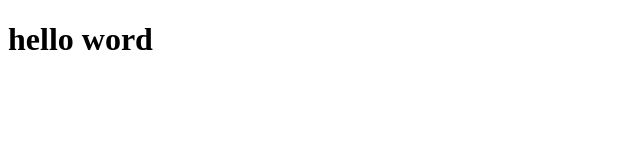
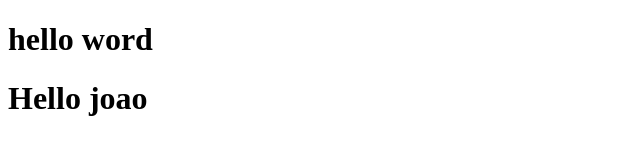
Before and after one commit to joaovictorgds0/projeto-21-04, a plain HTML site: page index.html in a window 1280 px wide. Shown: the whole page, without its empty margins (0-640 px from the left). Drawn offline with Linux system fonts and the light colour scheme.

Commit message:
Update index.html

```diff
--- a/index.html
+++ b/index.html
@@ -7,5 +7,6 @@
 </head>
 <body>
     <h1>hello word</h1>
+    <h1>Hello joao</h1>
 </body>
 </html>
```
